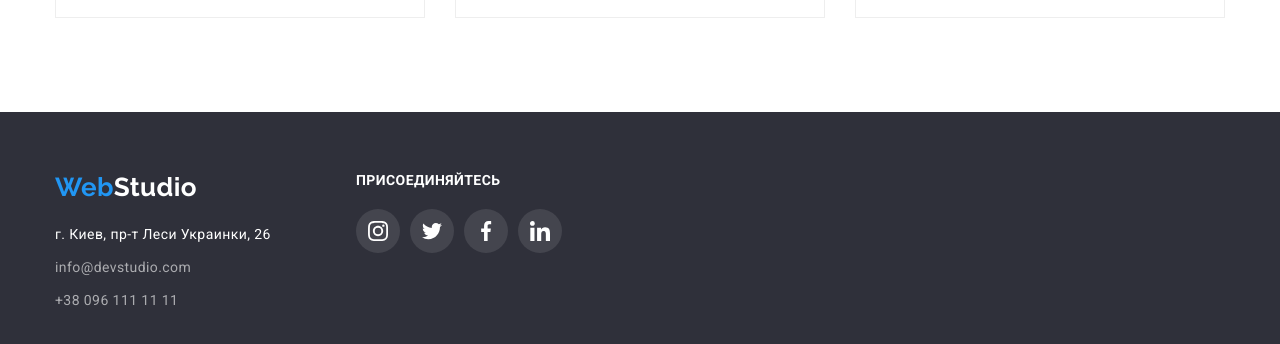
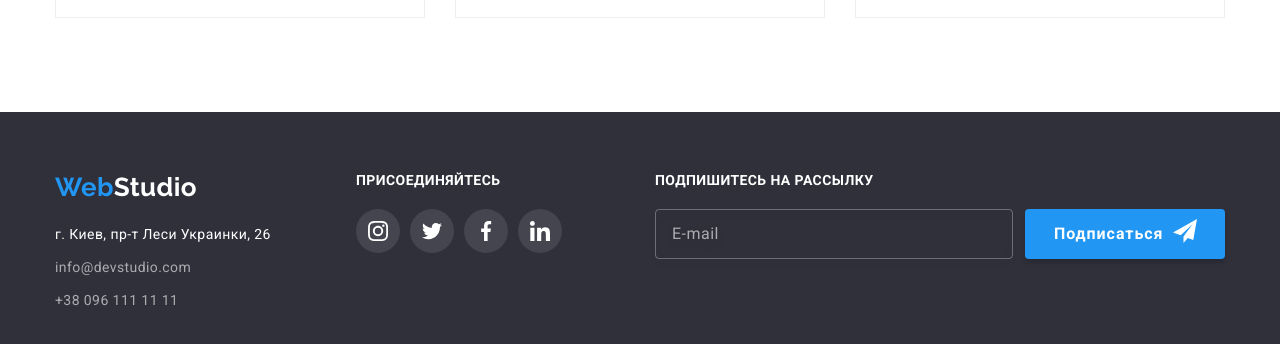
Before and after one commit to Anton-Vin/goit-markup-hw-06, a plain HTML site: page portfolio.html in a window 1280 px wide. Shown: the part 1226-1570 px from the top of the page. Drawn offline with nearby package versions, Linux system fonts and the light colour scheme.

Commit message:
Add subscribe in footer

```diff
--- a/css/styles.css
+++ b/css/styles.css
@@ -614,6 +614,47 @@ img {
   fill: var(--text-white-color);
   background-color: rgba(255, 255, 255, 0.1);
 }
+/* _________ФОРМА ПОДПИСКА______________ */
+.form {
+  display: inline-block;
+  margin-left: 93px;
+}
+.form-input {
+  width: 358px;
+  height: 50px;
+  margin-right: 8px;
+  padding-left: 16px;
+  border: 1px solid rgba(255, 255, 255, 0.3);
+  box-sizing: border-box;
+  filter: drop-shadow(0px 4px 4px rgba(0, 0, 0, 0.15));
+  border-radius: 4px;
+  color: var(--text-white-color);
+  background: transparent;
+  transition: border-color 250ms var(--timing-function);
+}
+.form-input::placeholder {
+  font-family: inherit;
+  font-size: 16px;
+  line-height: 1.25;
+  letter-spacing: 0.03em;
+
+  color: rgba(255, 255, 255, 0.6);
+}
+.form .form-input:focus {
+  border-color: var(--bg-prime-color);
+}
+.sub_btn {
+  position: relative;
+
+  display: inline-flex;
+  padding-left: 29px;
+}
+.icon_telegram {
+  position: absolute;
+
+  display: inline-block;
+  right: 28px;
+}
 /*__________ МОДАЛЬНОЕ ОКНО____________ */
 .backdrop {
   position: fixed;
--- a/portfolio.html
+++ b/portfolio.html
@@ -156,6 +156,19 @@
                     </ul>
                 </div>
             </div>
+            <form class="form">
+                <div class="form-field">
+                    <label class="form-lable">
+                        <p class="join title">Подпишитесь на рассылку</p>
+                        <input type="email" class="form-input" name="email" placeholder="E-mail" />
+                    </label>
+                    <button type="submit" class="hero-btn btn sub_btn">Подписаться<svg class="icon_telegram" width="24"
+                             height="24">
+                            <use href="./images/symbol-defs (2).svg#icon-icon-send"></use>
+                        </svg></button>
+
+                </div>
+            </form>
         </div>
     </footer>
 
```
Also changed, not shown: index.html (+11 -0 lines).
